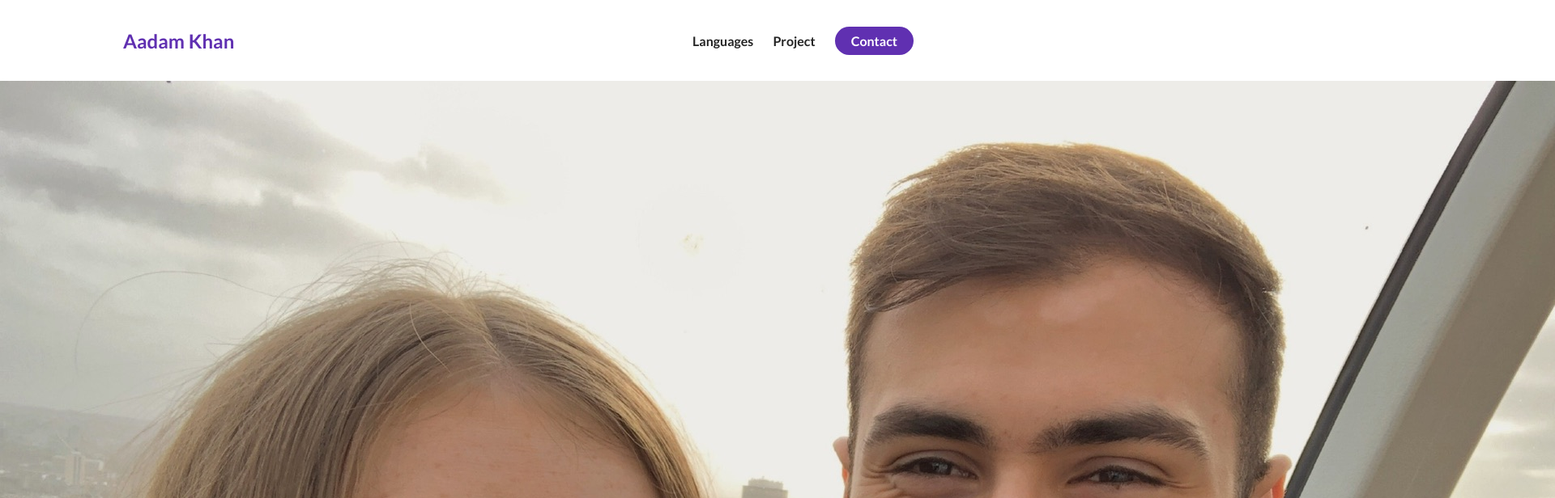
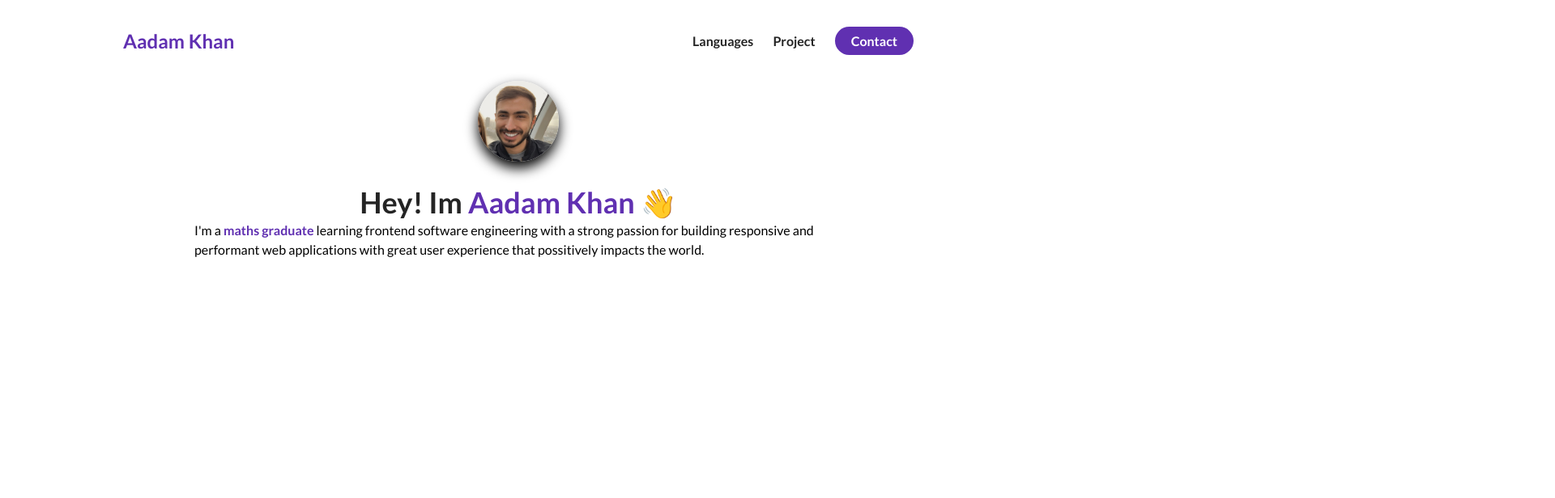
Before and after one commit to AadamK98/E-Portfolio, a plain HTML site: page index.html in a window 1280 px wide. Shown: the top 616 px of the page at 81% size, 1920 px wide, since content can reach past the window. Drawn offline with Linux system fonts and the light colour scheme.

Commit message:
made picture smaller and coloured text

```diff
--- a/index.html
+++ b/index.html
@@ -33,17 +33,17 @@
           </li>
         </ul>
       </nav>
-      <div>
+      <div class="flex flex-1">
         <div class="about-me__info row">
           <div class="about-me__info--container">
             <figure class="about-me__picture--mask">
-              <img src="./assets/me.JPG" alt="" />
+              <img src="./assets/me.JPG" class="about-me__picture" alt="" />
             </figure>
             <h1 class="about-me__info--title">
               Hey! Im <span class="text--purple">Aadam Khan</span> 👋
             </h1>
-            <p>
-              I'm a maths graduate learning frontend software engineering with a
+            <p class="about-me__info--para">
+              I'm a <strong class="text--purple">maths graduate</strong> learning frontend software engineering with a
               strong passion for building responsive and performant web
               applications with great user experience that possitively impacts
               the world.
--- a/styles.css
+++ b/styles.css
@@ -1,16 +1,26 @@
-@import url('https://fonts.googleapis.com/css2?family=Lato:wght@400;700&display=swap');
+@import url("https://fonts.googleapis.com/css2?family=Lato:wght@400;700&display=swap");
 
 * {
-    font-family: 'lato', sans-serif;
+  font-family: "lato", sans-serif;
   padding: 0;
   margin: 0;
   box-sizing: border-box;
 }
 
-h1, h2, h3, h4, h5, h6, span {
+h1,
+h2,
+h3,
+h4,
+h5,
+h6,
+span {
   color: #242424;
   text-align: center;
   line-height: 1.25;
+}
+
+h1 {
+    font-size: 36px;
 }
 
 p {
@@ -20,6 +30,24 @@ p {
 
 li {
   list-style: none;
+}
+
+.flex-1 {
+  flex: 1;
+}
+
+.flex {
+  display: flex;
+}
+
+.row {
+    width: 100%;
+    max-width: 800px;
+    margin: 0 auto;
+}
+
+.text--purple {
+   color: #6030b1;
 }
 
 /* NAVIGATION BAR */
@@ -48,7 +76,7 @@ nav {
 
 .nav__link--anchor--primary {
   background-color: #6030b1;
-padding:8px 20px ;
+  padding: 8px 20px;
   border-radius: 50px;
   color: white;
   transition: all 300ms ease;
@@ -64,3 +92,35 @@ transition: all 300ms ease;
   margin: 0 12px;
   font-weight: bold;
 }
+
+/* ABOUT ME */
+
+#about-me {
+  min-height: 100vh;
+  display: flex;
+  flex-direction: column;
+}
+
+.about-me__info--container {
+    display: flex;
+    flex-direction: column;
+    align-items: center;
+}
+
+.about-me__picture--mask {
+    width: 100px;
+    height: 100px;
+    border-radius: 50%;
+    overflow: hidden;
+    box-shadow: 0 8px 16px rgba(0, 0, 0, 1) ;
+    margin-bottom: 28px ;
+}
+
+.about-me__picture {
+    width: 100%;
+
+    /* Improving my picture*/
+    transform: scale(2.5);
+    padding: 24px 24px 0 0;
+
+}
```
Also changed, not shown: 1 other file. Lines whose indentation alone changed are shown as unchanged.
